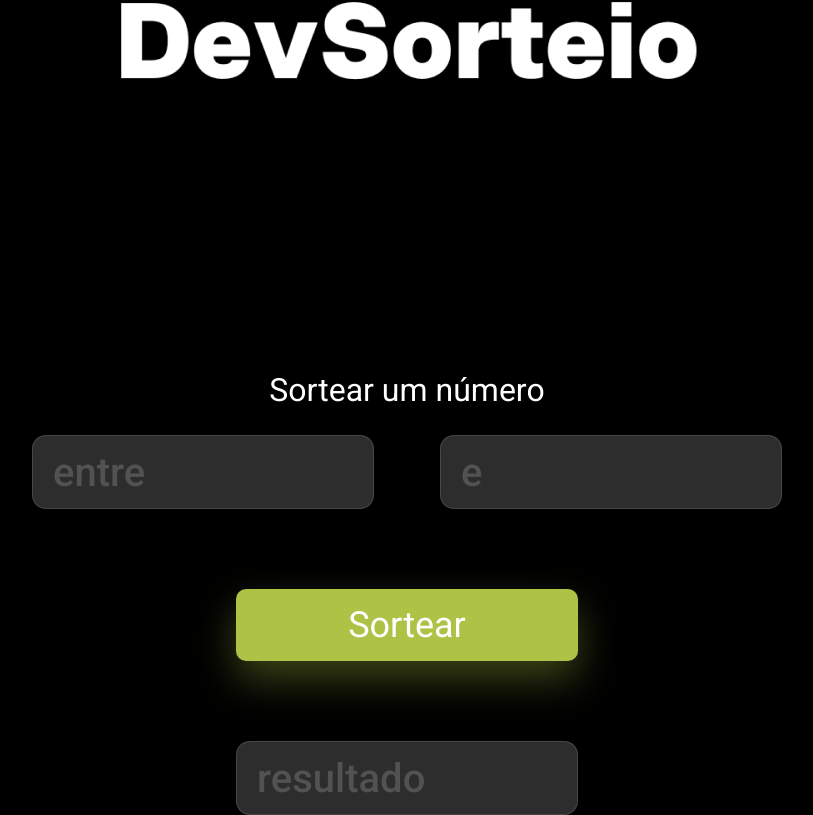
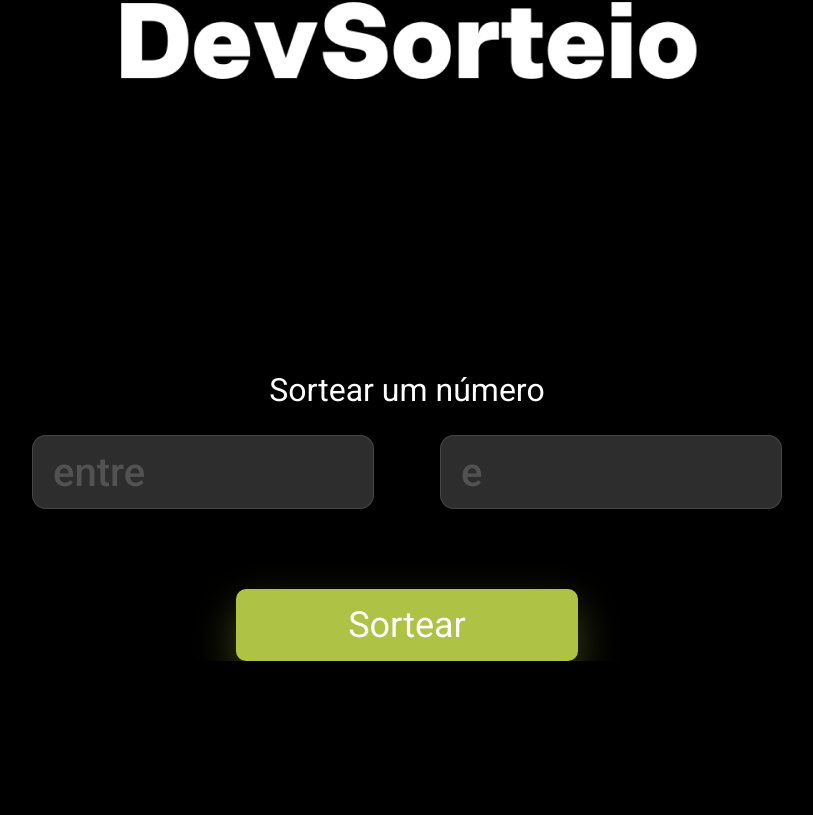
Before and after one commit to TGP2023/projeto-sorteio, a plain HTML site: page index.html in a window 1280 px wide. Shown: the part 441-1256 px from the top of the page, without its empty margins (233-1046 px from the left). After the commit the page ends 1102 px from the top, so only its background shows below. Drawn offline with Linux system fonts and the light colour scheme.

Commit message:
change cod

```diff
--- a/index.html
+++ b/index.html
@@ -27,10 +27,6 @@
 
     <button onclick="generateNumber()">Sortear</button>
 
-    <div>
-        <input class="numero-sorteado" placeholder="resultado" type="number">
-
-    </div>
 
 </body>
 <script src="./Random.js"></script>
--- a/style.css
+++ b/style.css
@@ -70,12 +70,6 @@ input {
 
 }
 
-.numero-sorteado {
-margin-top: 80px;
-
-
-}
-
 
 button {
     border-radius: 10px;
```
